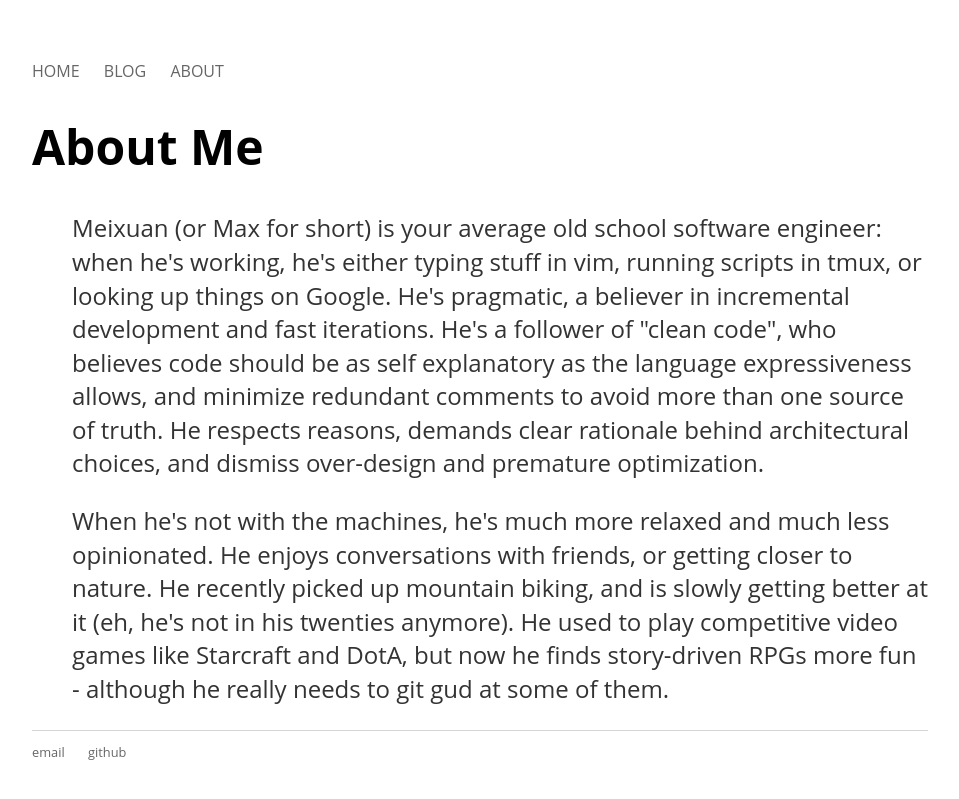
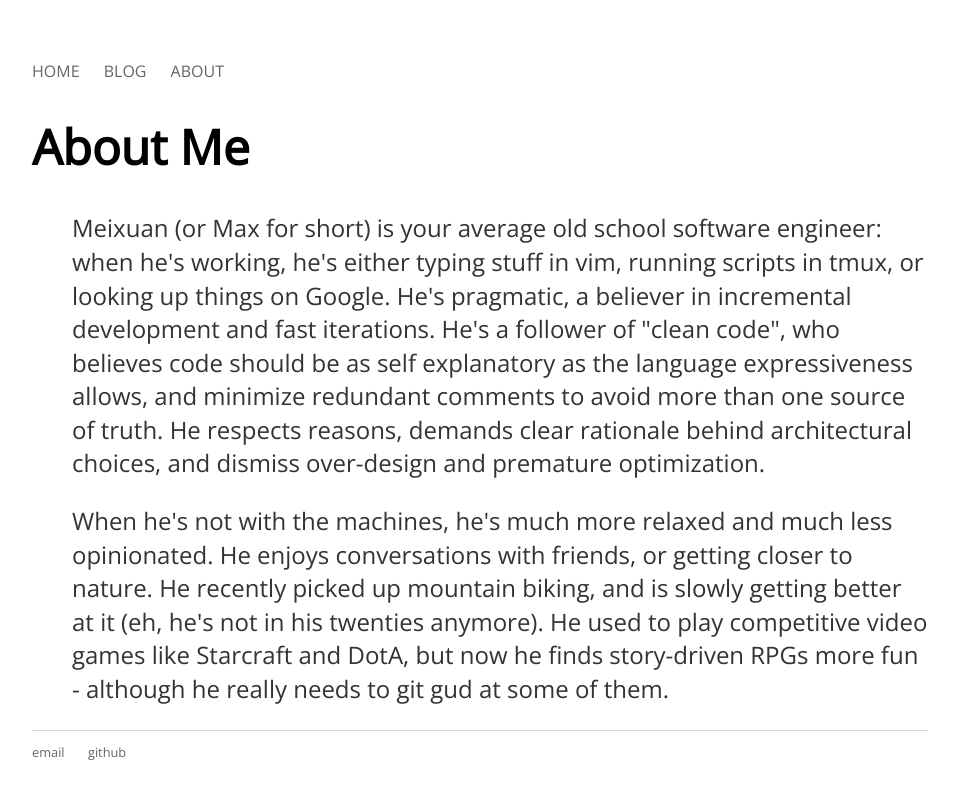
Before and after one commit to relevart/relevart.github.io, a Jekyll site: the page built from about/index.html, in a window 1280 px wide. Shown: the top 799 px of the page, without its empty margins (160-1119 px from the left). Built offline with Jekyll 4.4.1, drawn with Linux system fonts in a browser that asks for light colours.

Commit message:
import open sans from google fonts

```diff
--- a/css/main.css
+++ b/css/main.css
@@ -1,9 +1,11 @@
+@import url('https://fonts.googleapis.com/css2?family=Open+Sans:wght@300;400&display=swap');
+
 * {
     font-family: 'Open Sans', sans-serif;
 }
 
 body {
-    margin: 60px auto;
+        margin: 60px auto;
     width: 70%;
 }
 nav ul, footer ul {
```
